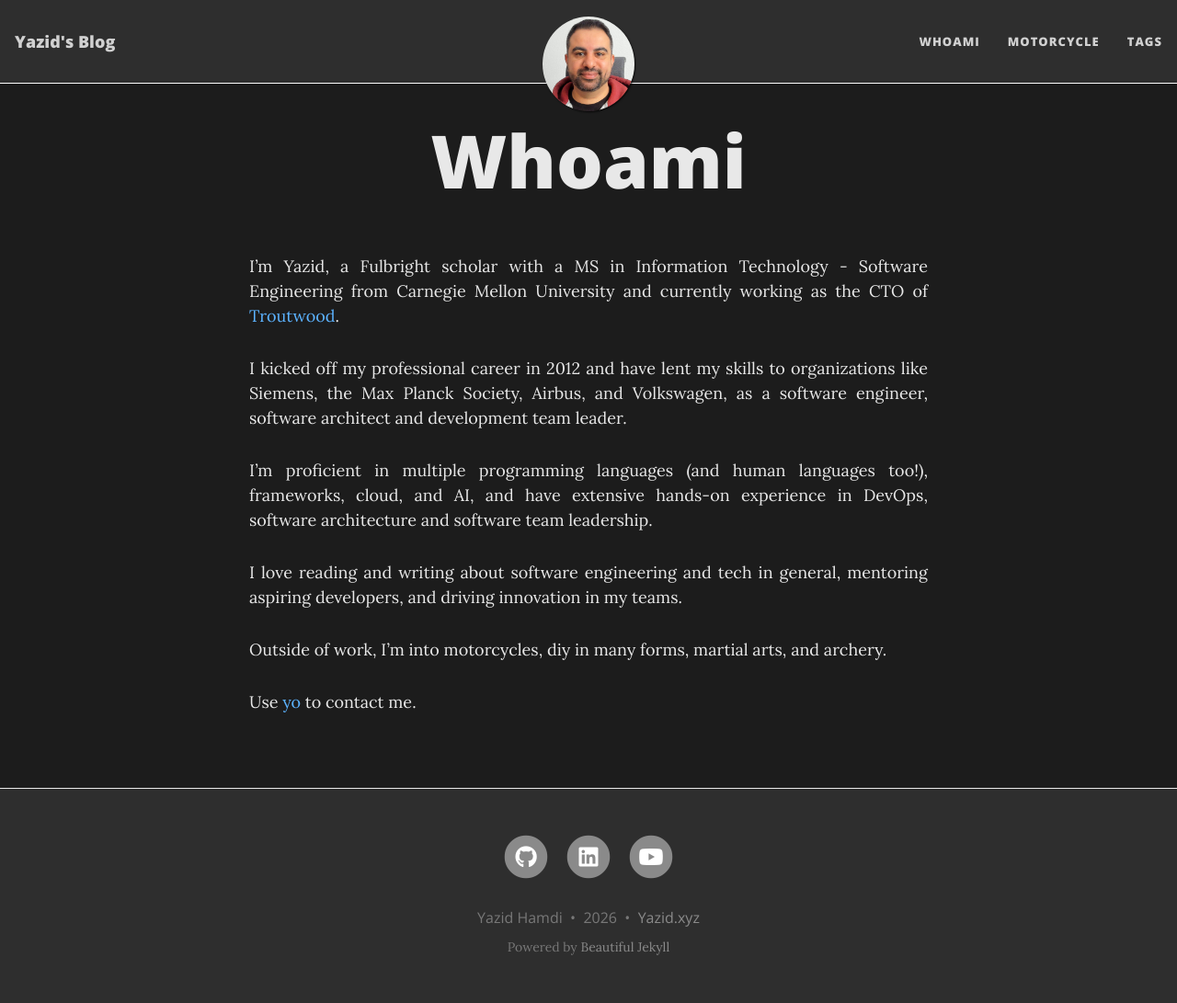
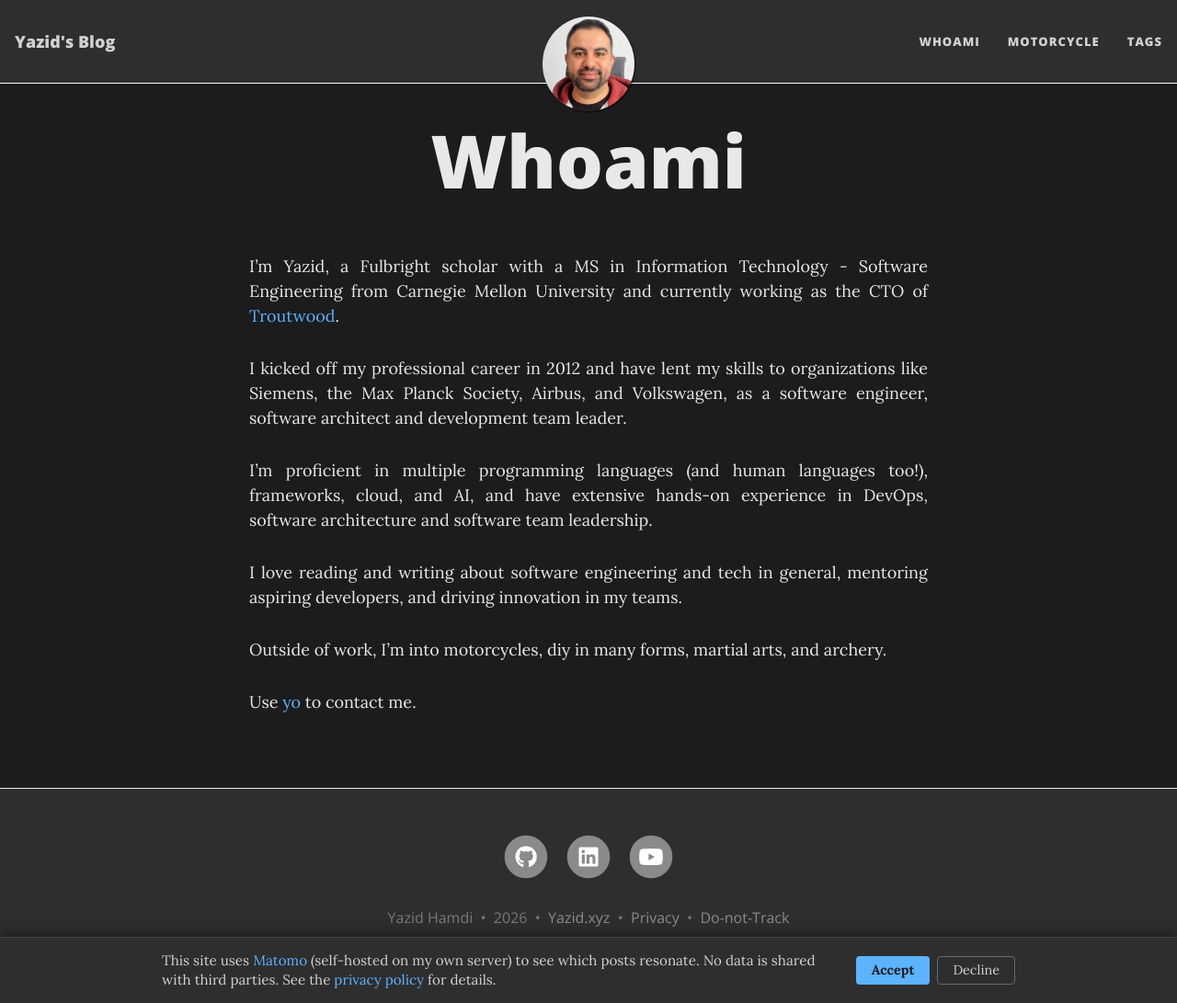
Before and after one commit to YazidHamdi/yazidhamdi.github.io, a Jekyll site: the page built from whoami.md, in a window 1280 px wide and 1091 px high. Shown: the whole window at 92% size. Built offline with Jekyll 4.4.1, drawn with Linux system fonts in a browser that asks for light colours; nearby versions of some CDN libraries; comment, search, counter and statistics services are not loaded.

Commit message:
Initial Matomo push

```diff
--- a/_config.yml
+++ b/_config.yml
@@ -135,10 +135,10 @@ footer-link-col: "#8a8a8a"
 # Matomo (aka Piwik) Web statistics
 # Uncomment the following section to enable Matomo. The opt-out parameter controls
 # whether or not you want to allow users to opt out of tracking.
-#matomo:
-#  site_id: "9"
-#  uri: "demo.wiki.pro"
-#  opt-out: true
+matomo:
+  site_id: "3"
+  uri: "matomo.yazid.io"
+  opt-out: true
 
 # --- Comments --- #
 
--- /dev/null
+++ b/_includes/consent-banner.html
@@ -0,0 +1,108 @@
+{% if site.matomo %}
+<div id="consent-banner" role="dialog" aria-live="polite" aria-label="Privacy consent" hidden>
+  <div class="consent-banner-inner">
+    <p class="consent-banner-text">
+      This site uses <a href="https://matomo.org/" target="_blank" rel="noopener">Matomo</a> (self-hosted on my own server) to see which posts resonate. No data is shared with third parties. See the <a href="{{ '/privacy/' | relative_url }}">privacy policy</a> for details.
+    </p>
+    <div class="consent-banner-actions">
+      <button type="button" id="consent-accept" class="consent-btn consent-btn-accept">Accept</button>
+      <button type="button" id="consent-decline" class="consent-btn consent-btn-decline">Decline</button>
+    </div>
+  </div>
+</div>
+
+<style>
+  #consent-banner {
+    position: fixed;
+    left: 0;
+    right: 0;
+    bottom: 0;
+    z-index: 9999;
+    background: #2e2e2e;
+    color: #d1d1d1;
+    border-top: 1px solid #444;
+    box-shadow: 0 -4px 12px rgba(0, 0, 0, 0.35);
+    font-size: 0.95rem;
+  }
+  #consent-banner[hidden] { display: none; }
+  .consent-banner-inner {
+    max-width: 960px;
+    margin: 0 auto;
+    padding: 0.9rem 1rem;
+    display: flex;
+    flex-wrap: wrap;
+    align-items: center;
+    gap: 0.9rem;
+  }
+  .consent-banner-text {
+    flex: 1 1 320px;
+    margin: 0;
+    line-height: 1.4;
+  }
+  .consent-banner-text a { color: #5cb3ff; }
+  .consent-banner-text a:hover { color: #00c3eb; }
+  .consent-banner-actions {
+    display: flex;
+    gap: 0.5rem;
+    flex-shrink: 0;
+  }
+  .consent-btn {
+    border: 1px solid transparent;
+    border-radius: 4px;
+    padding: 0.45rem 1rem;
+    font-size: 0.9rem;
+    cursor: pointer;
+    line-height: 1;
+  }
+  .consent-btn-accept {
+    background: #5cb3ff;
+    color: #1c1c1c;
+    font-weight: 600;
+  }
+  .consent-btn-accept:hover { background: #00c3eb; }
+  .consent-btn-decline {
+    background: transparent;
+    color: #d1d1d1;
+    border-color: #6a6a6a;
+  }
+  .consent-btn-decline:hover { border-color: #d1d1d1; color: #ffffff; }
+</style>
+
+<script>
+  (function () {
+    var STORAGE_KEY = 'matomo-consent';
+    var banner = document.getElementById('consent-banner');
+    var accept = document.getElementById('consent-accept');
+    var decline = document.getElementById('consent-decline');
+    var paq = (window._paq = window._paq || []);
+
+    function grant() {
+      paq.push(['setConsentGiven']);
+      paq.push(['setCookieConsentGiven']);
+    }
+
+    var stored = null;
+    try { stored = localStorage.getItem(STORAGE_KEY); } catch (e) {}
+
+    if (stored === 'granted') {
+      grant();
+    } else if (stored === 'denied') {
+      // Leave Matomo in the require-consent state — no tracking.
+    } else {
+      banner.hidden = false;
+    }
+
+    accept.addEventListener('click', function () {
+      try { localStorage.setItem(STORAGE_KEY, 'granted'); } catch (e) {}
+      grant();
+      banner.hidden = true;
+    });
+
+    decline.addEventListener('click', function () {
+      try { localStorage.setItem(STORAGE_KEY, 'denied'); } catch (e) {}
+      paq.push(['forgetConsentGiven']);
+      banner.hidden = true;
+    });
+  })();
+</script>
+{% endif %}
--- a/_includes/footer.html
+++ b/_includes/footer.html
@@ -25,6 +25,8 @@
       {% endif %}
 
       {% if site.matomo %}
+        &nbsp;&bull;&nbsp;
+        <a href="{{ '/privacy/' | relative_url }}" class="text_muted">Privacy</a>
         {% if site.matomo.opt-out %}
           &nbsp;&bull;&nbsp;
           <a href="http://{{- site.matomo.uri -}}/index.php?module=CoreAdminHome&action=optOut" target="_blank" class="text_muted">Do-not-Track</a>
--- a/_includes/matomo.html
+++ b/_includes/matomo.html
@@ -1,17 +1,18 @@
 {% if site.matomo %}
   <!-- Matomo -->
-  <script type="text/javascript">
-    var _paq = _paq || [];
-    /* tracker methods like "setCustomDimension" should be called before "trackPageView" */
+  <script>
+    var _paq = window._paq = window._paq || [];
+    _paq.push(['requireConsent']);
+    _paq.push(['requireCookieConsent']);
     _paq.push(['trackPageView']);
     _paq.push(['enableLinkTracking']);
     (function() {
       var u="//{{- site.matomo.uri -}}/";
-      _paq.push(['setTrackerUrl', u+'piwik.php']);
+      _paq.push(['setTrackerUrl', u+'matomo.php']);
       _paq.push(['setSiteId', '{{- site.matomo.site_id -}}']);
       var d=document, g=d.createElement('script'), s=d.getElementsByTagName('script')[0];
-      g.type='text/javascript'; g.async=true; g.defer=true; g.src=u+'piwik.js'; s.parentNode.insertBefore(g,s);
+      g.async=true; g.src=u+'matomo.js'; s.parentNode.insertBefore(g,s);
     })();
   </script>
-  <!-- End Piwik Code -->
+  <!-- End Matomo Code -->
 {% endif %}
--- a/_layouts/base.html
+++ b/_layouts/base.html
@@ -36,5 +36,7 @@ common-js:
 
   {% include footer-scripts.html %}
 
+  {% include consent-banner.html %}
+
 </body>
 </html>
```
Also changed, not shown: privacy.md (added, +64 -0 lines).
